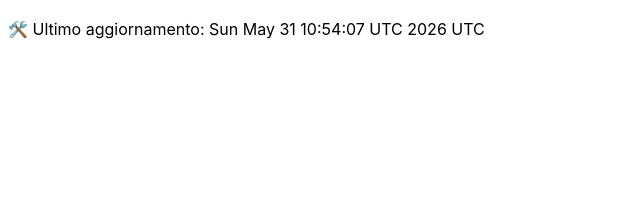
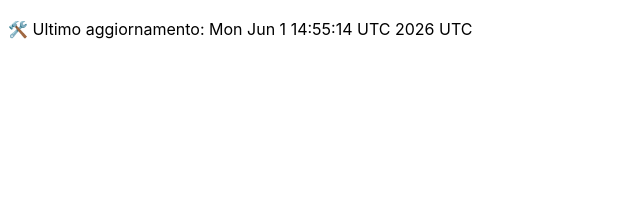
Before and after one commit to DanteTrb/DanteTrb.github.io, a Jekyll site: the page built from badges.md, in a window 1280 px wide. Shown: the top 213 px of the page, without its empty margins (0-640 px from the left). Built offline with Jekyll 4.4.1, drawn with Linux system fonts in a browser that asks for light colours; our own code applies the rules of GitHub Pages for plain Markdown files.

```diff
--- a/badges.md
+++ b/badges.md
@@ -1 +1 @@
-🛠️ Ultimo aggiornamento: Sun May 31 10:54:07 UTC 2026 UTC
+🛠️ Ultimo aggiornamento: Mon Jun  1 14:55:14 UTC 2026 UTC
```
